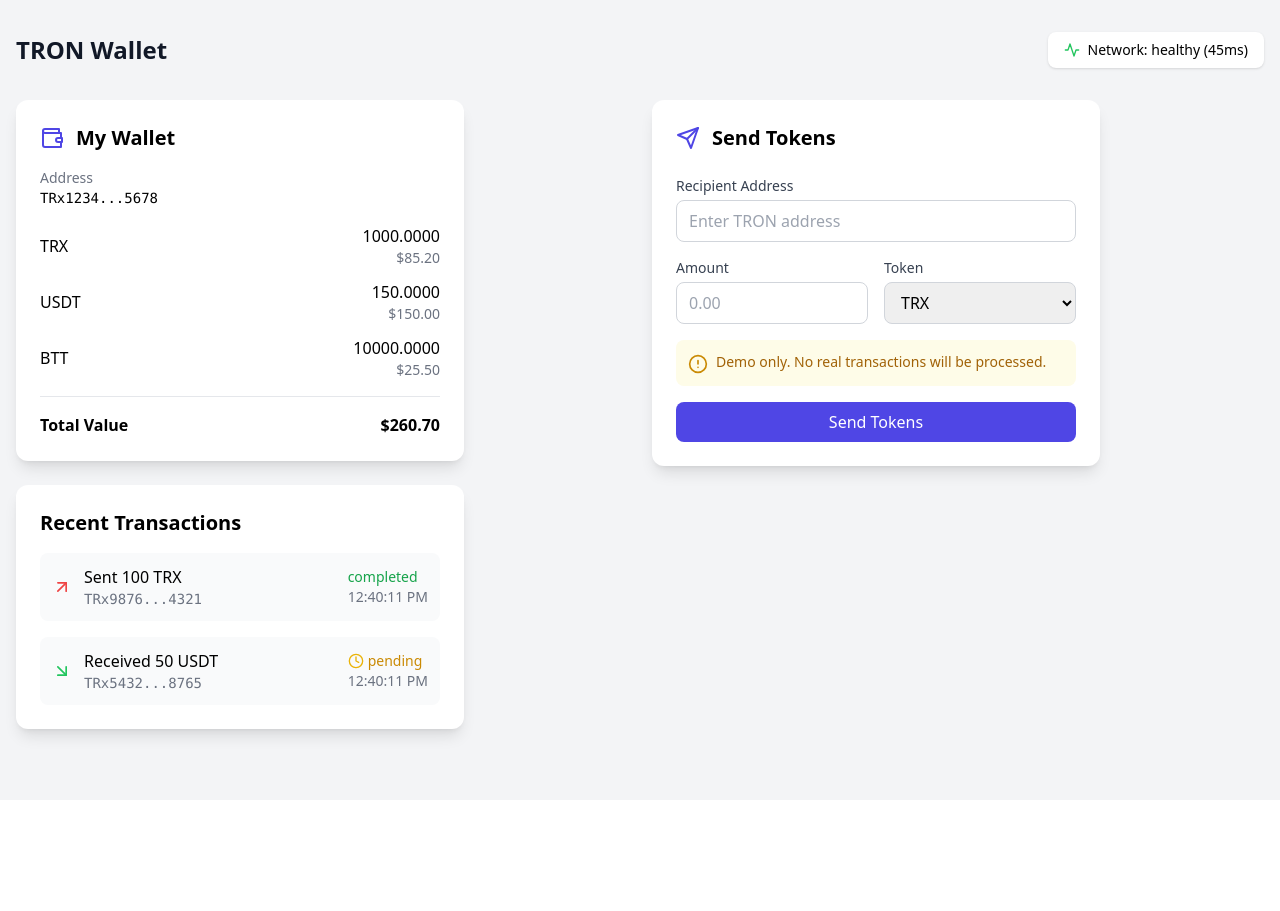
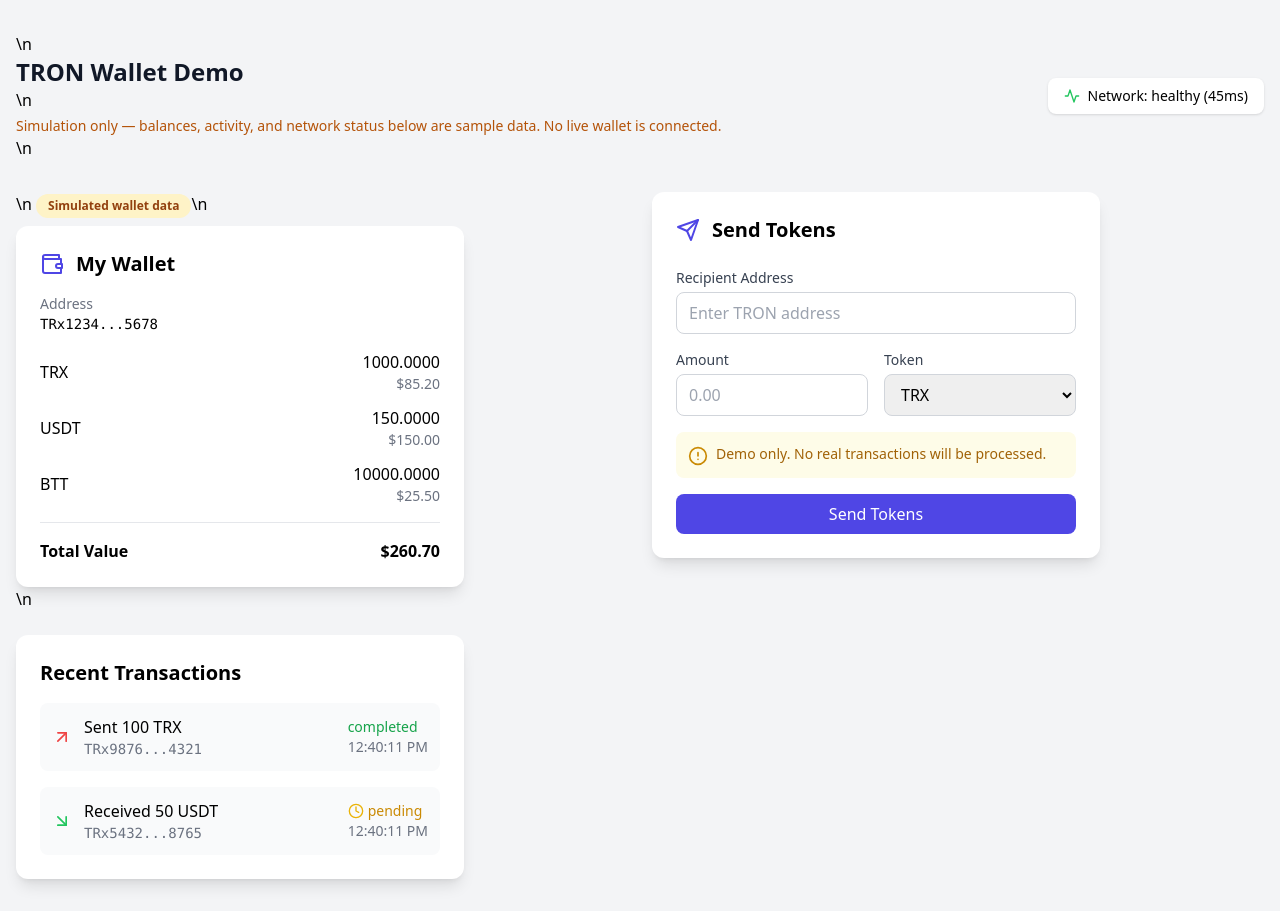
Before and after one commit to shikakker/TransferWallet, a React (Vite) app: page / in a window 1280 px wide. Before the commit the page ends 800 px from the top, so only its background shows below. Built offline with nearby package versions, Linux system fonts and the light colour scheme.

Commit message:
fix: label TransferWallet runtime as simulation

```diff
--- a/src/App.tsx
+++ b/src/App.tsx
@@ -44,13 +44,13 @@
     <div className="min-h-screen bg-gray-100">
       <div className="container mx-auto px-4 py-8">
         <div className="flex justify-between items-center mb-8">
-          <h1 className="text-2xl font-bold text-gray-900">TRON Wallet</h1>
+          <div>\n            <h1 className="text-2xl font-bold text-gray-900">TRON Wallet Demo</h1>\n            <p className="mt-1 text-sm text-amber-700">Simulation only — balances, activity, and network status below are sample data. No live wallet is connected.</p>\n          </div>
           <NetworkStatus status={networkStatus} />
         </div>
 
         <div className="grid grid-cols-1 md:grid-cols-2 gap-6">
           <div className="space-y-6">
-            <WalletCard address={demoAddress} balances={demoBalances} />
+            <div>\n              <div className="mb-2 inline-flex rounded-full bg-amber-100 px-3 py-1 text-xs font-semibold text-amber-800">Simulated wallet data</div>\n              <WalletCard address={demoAddress} balances={demoBalances} />\n            </div>
             <TransactionList transactions={demoTransactions} />
           </div>
           <div>
```
